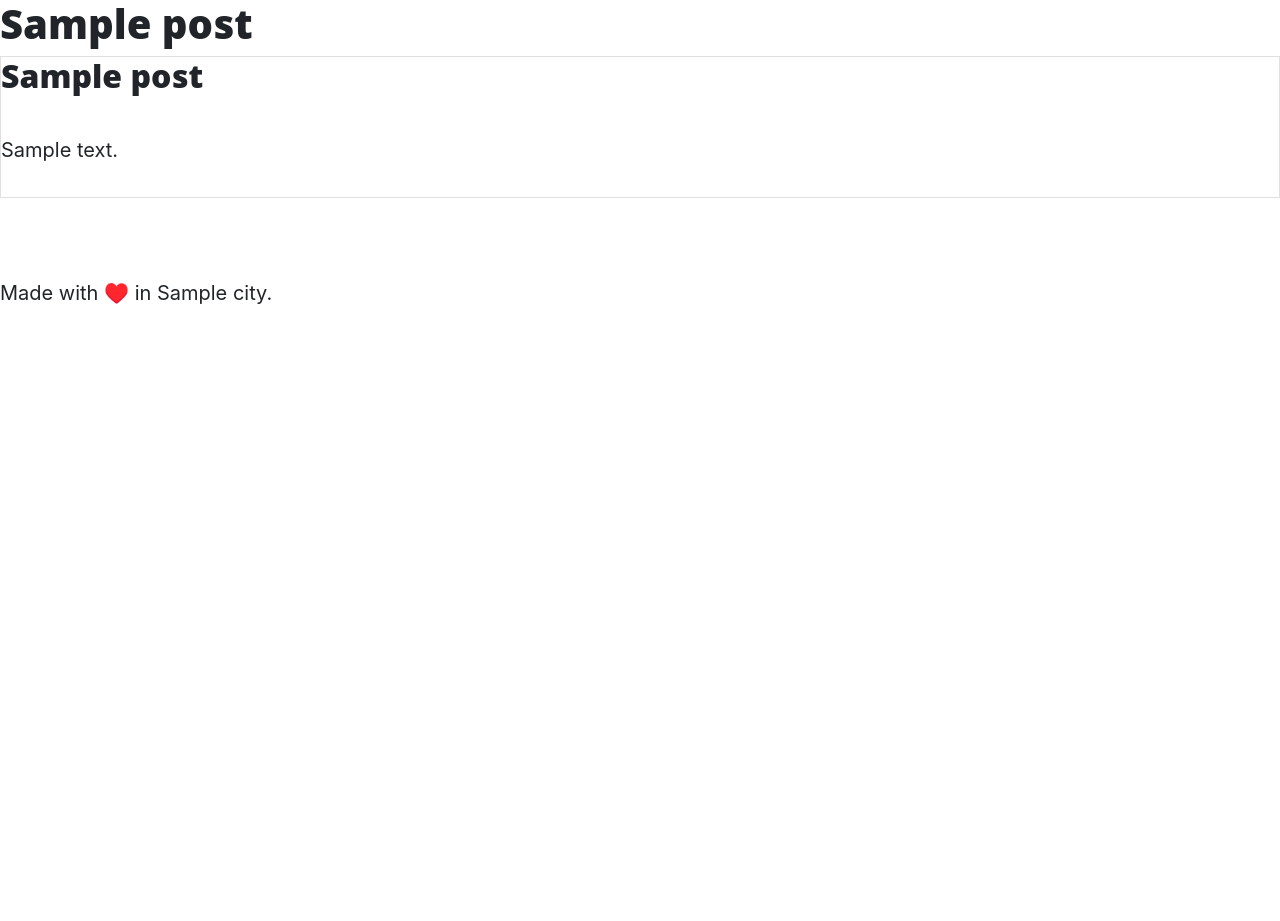
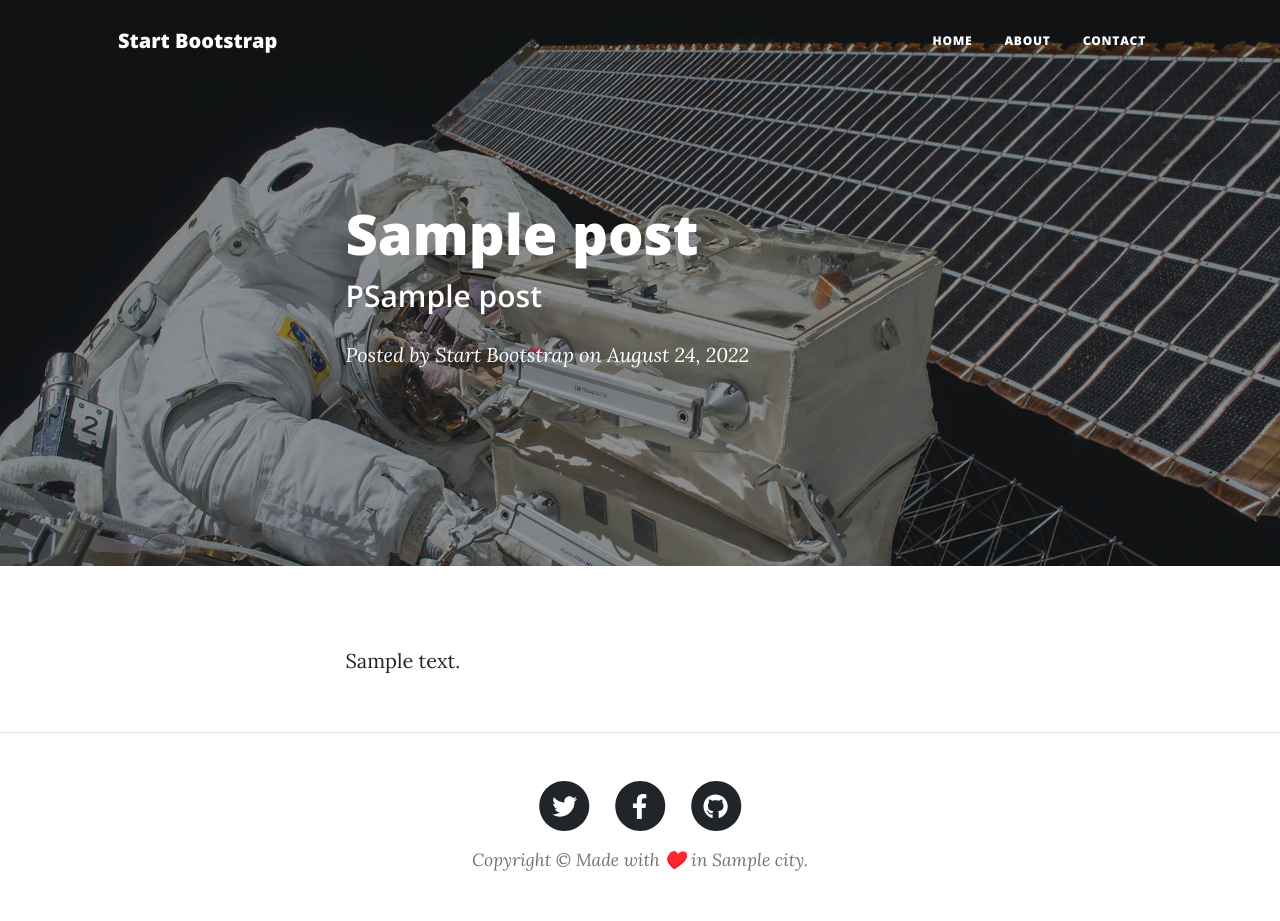
Before and after one commit to Fernandesfelipe1989/100-days-of-code, a Flask app: template blog-templating/templates/post.html in a window 1280 px wide. Before the commit the page ends 304 px from the top, so only its background shows below. Run offline with Flask 2, Linux system fonts and the light colour scheme; the template is opened without the code that fills it: most values are stand-ins (such as "Sample title", 1, 10 or a date in 2020); some libraries are stand-ins or nearby versions.

Commit message:
Create the post flow.

```diff
--- a/blog-templating/templates/header.html
+++ b/blog-templating/templates/header.html
@@ -27,7 +27,6 @@
                     <ul class="navbar-nav ms-auto py-4 py-lg-0">
                         <li class="nav-item"><a class="nav-link px-lg-3 py-3 py-lg-4" href="{{ url_for('home')}}">Home</a></li>
                         <li class="nav-item"><a class="nav-link px-lg-3 py-3 py-lg-4" href="{{ url_for('about')}}">About</a></li>
-                        <li class="nav-item"><a class="nav-link px-lg-3 py-3 py-lg-4" href="post.html">Sample Post</a></li>
                         <li class="nav-item"><a class="nav-link px-lg-3 py-3 py-lg-4" href="{{ url_for('contact')}}">Contact</a></li>
                     </ul>
                 </div>
--- a/blog-templating/templates/post.html
+++ b/blog-templating/templates/post.html
@@ -1,26 +1,32 @@
 <!DOCTYPE html>
 <html lang="en">
-<head>
-    <meta charset="UTF-8">
-    <title>Title</title>
-    <link href="https://fonts.googleapis.com/css2?family=Raleway" rel="stylesheet">
-    <link rel="stylesheet" href="../static/css/styles.css">
-</head>
-<body>
-<div class="wrapper">
-    <div class="top">
-        <div class="title"><h1>{{ post.title }}</h1></div>
-           </div>
-        <div class="content">
-            <div class="card">
-                <h2>{{ post.subtitle }}</h2>
-                <p>{{ post.body }}</p>
+    {% include "header.html" %}
+        <!-- Page Header-->
+        <header class="masthead" style="background-image: url('../static/assets/img/post-bg.jpg')">
+            <div class="container position-relative px-4 px-lg-5">
+                <div class="row gx-4 gx-lg-5 justify-content-center">
+                    <div class="col-md-10 col-lg-8 col-xl-7">
+                        <div class="post-heading">
+                            <h1>{{ post.title }}</h1>
+                            <h2 class="subheading">P{{ post.subtitle }}</h2>
+                            <span class="meta">
+                                Posted by
+                                <a href="#!">Start Bootstrap</a>
+                                on August 24, 2022
+                            </span>
+                        </div>
+                    </div>
+                </div>
             </div>
-
-    </div>
-</div>
-</body>
-<footer>
-    <p>Made with ♥️ in {{ city }}.</p>
-</footer>
-</html>
+        </header>
+        <!-- Post Content-->
+        <article class="mb-4">
+            <div class="container px-4 px-lg-5">
+                <div class="row gx-4 gx-lg-5 justify-content-center">
+                    <div class="col-md-10 col-lg-8 col-xl-7">
+                        <p>{{ post.body }}</p>
+                    </div>
+                </div>
+            </div>
+        </article>
+       {% include "footer.html" %}
```
Also changed, not shown: blog-templating/templates/index.html (+4 -8 lines).
